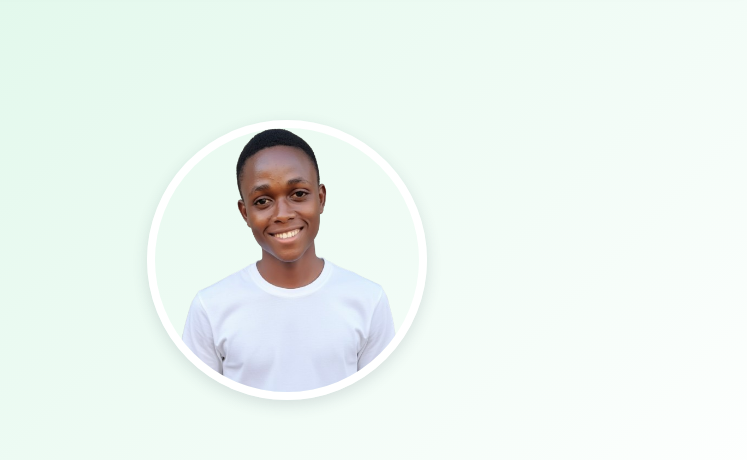
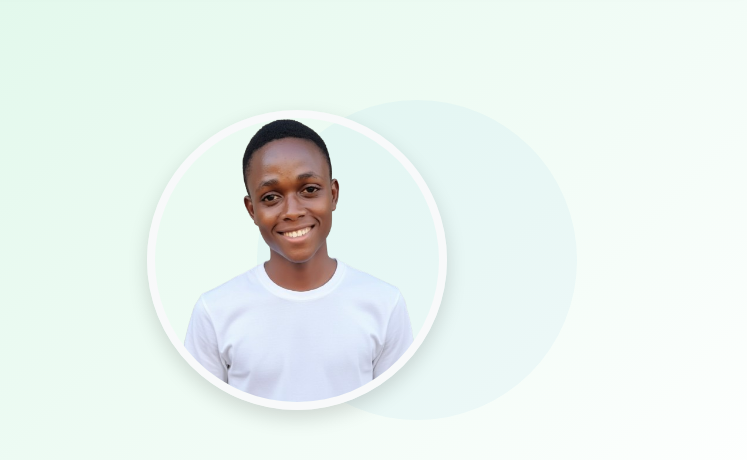
Before and after one commit to CAMARA62133/Portfolio, a plain HTML site: page index.html in a window 1280 px wide. Shown: the part 90-550 px from the top of the page, 533-1280 px from the left. Drawn offline with Linux system fonts and the light colour scheme.

Commit message:
tree commit

```diff
--- a/style.css
+++ b/style.css
@@ -221,11 +221,7 @@ img {
 /* Section Accueil */
 .mois-section {
   padding: 160px 0 100px;
-  background: linear-gradient(
-    135deg,
-    var(--primary-light) 0%,
-    var(--white-color) 100%
-  );
+  background: linear-gradient(135deg, #d5f5e3 0%, #ffffff 100%);
 }
 
 .mois-content {
@@ -248,6 +244,38 @@ img {
   position: relative;
 }
 
+.mois-image::before {
+  content: "";
+  position: absolute;
+  top: 50%;
+  left: 50%;
+  transform: translate(-50%, -50%);
+  width: 320px;
+  height: 320px;
+  border-radius: 50%;
+  background-color: rgba(52, 152, 219, 0.05);
+  z-index: 0;
+}
+
+.mois-img {
+  width: 300px;
+  height: 300px;
+  border-radius: 50%;
+  object-fit: cover;
+  border: 8px solid #f8f9fa;
+  box-shadow: 0 8px 20px rgba(0, 0, 0, 0.15);
+  transition: all 0.5s ease;
+  position: relative;
+  z-index: 1;
+}
+
+.mois-img:hover {
+  transform: scale(1.05);
+  box-shadow: 0 15px 30px rgba(0, 0, 0, 0.25);
+}
+
+
+
 .mois-title {
   font-size: 3rem;
   margin-bottom: 10px;
@@ -269,19 +297,8 @@ img {
   max-width: 600px;
 }
 
-.mois-img {
-  width: 280px;
-  height: 280px;
-  border-radius: 50%;
-  object-fit: cover;
-  border: 8px solid var(--white-color);
-  box-shadow: var(--box-shadow-secondary);
-  transition: all 0.5s ease;
-}
 
-.mois-img:hover {
-  transform: scale(1.05);
-}
+
 
 .mois-buttons {
   margin: 30px 0;
@@ -1032,10 +1049,10 @@ body.dark-mode {
     font-size: 1.4rem;
   }
 
-  .mois-img {
-    width: 220px;
-    height: 220px;
-  }
+      .mois-img {
+        width: 250px;
+        height: 250px;
+      }
 
   .timeline-content,
   .timeline-item:nth-child(even) .timeline-content {
```
Also changed, not shown: 1 other file.
